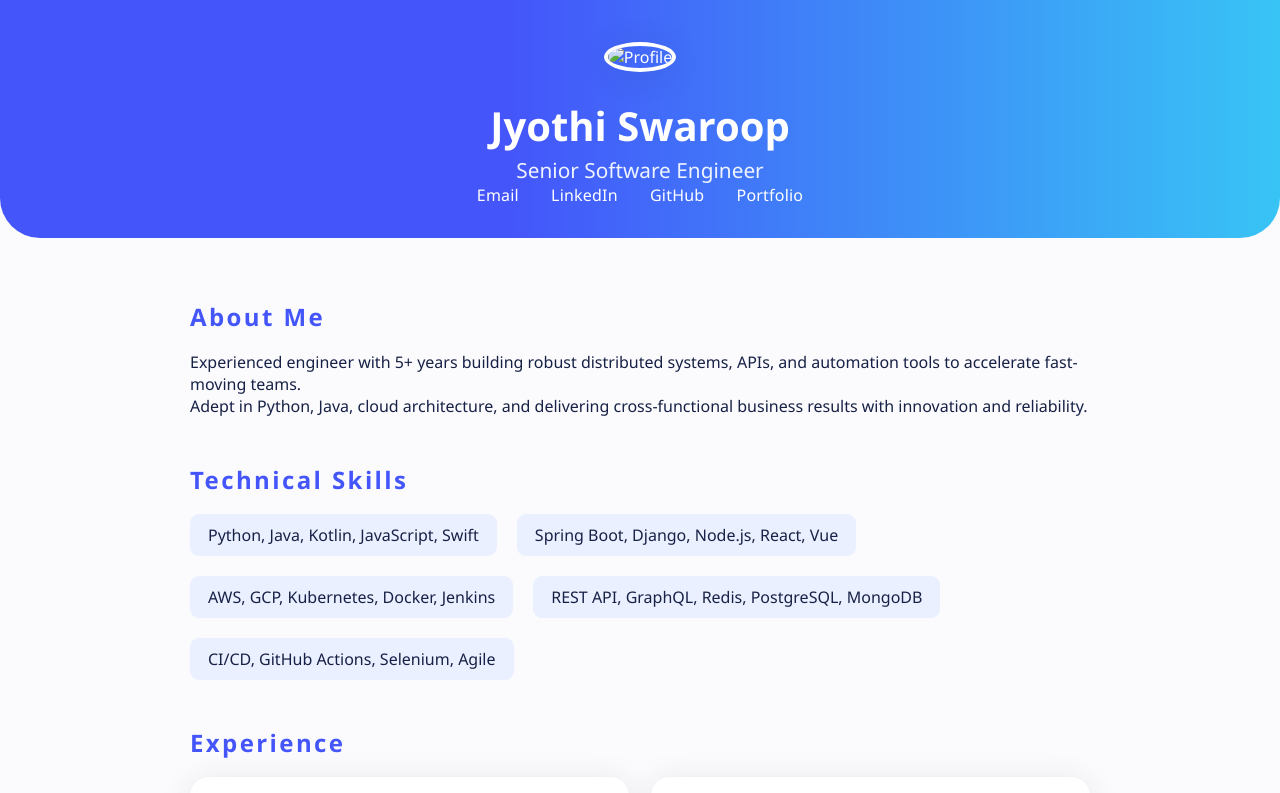
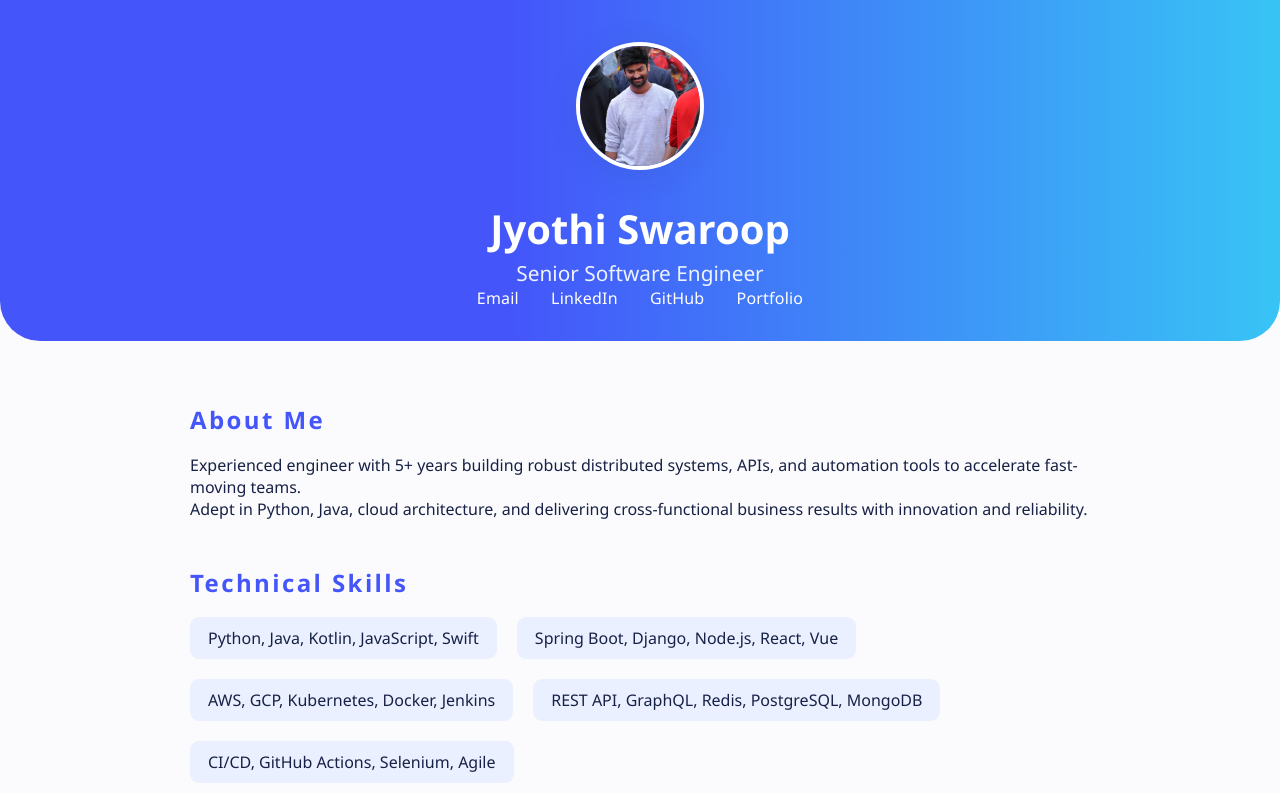
Before and after one commit to swaroopsv96/JyothiSwaroopPortfolio, a plain HTML site: page index.html in a window 1280 px wide. Shown: the top 793 px of the page. Drawn offline with Linux system fonts and the light colour scheme.

Commit message:
Update index.html

```diff
--- a/index.html
+++ b/index.html
@@ -69,7 +69,7 @@
 </head>
 <body>
   <div class="header">
-    <img src="YOUR_PROFILE_PHOTO_URL" alt="Profile" class="profile-img"/>
+    <img src="_DSC0216.JPG" alt="Profile" class="profile-img"/>
     <h1>Jyothi Swaroop</h1>
     <div class="subtitle">Senior Software Engineer</div>
     <div class="links">
```
